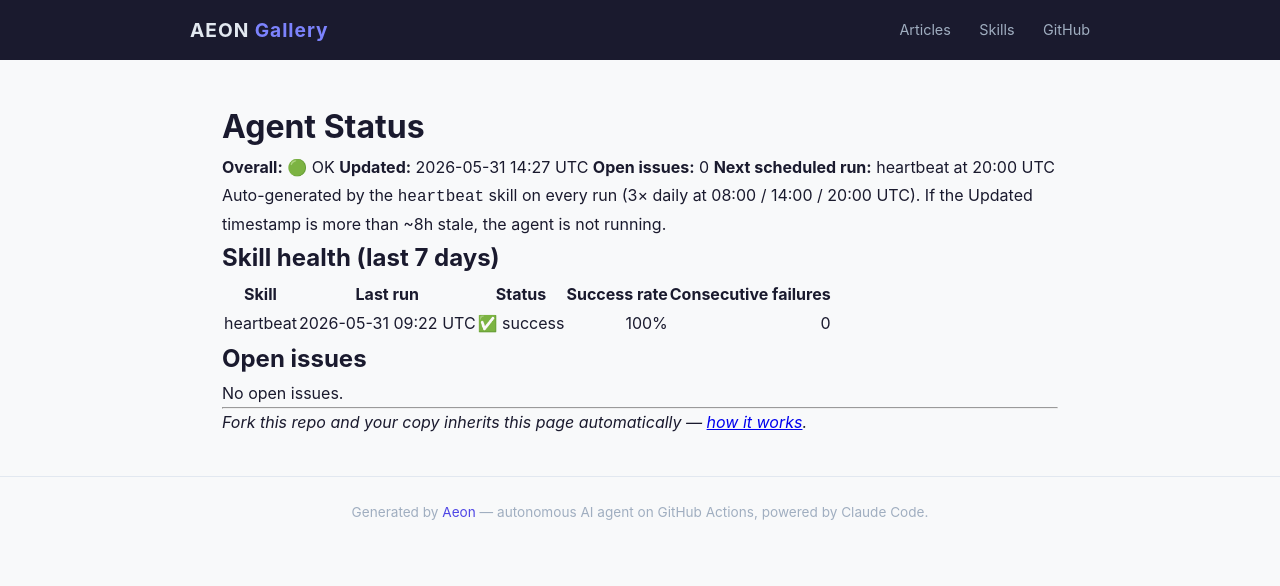
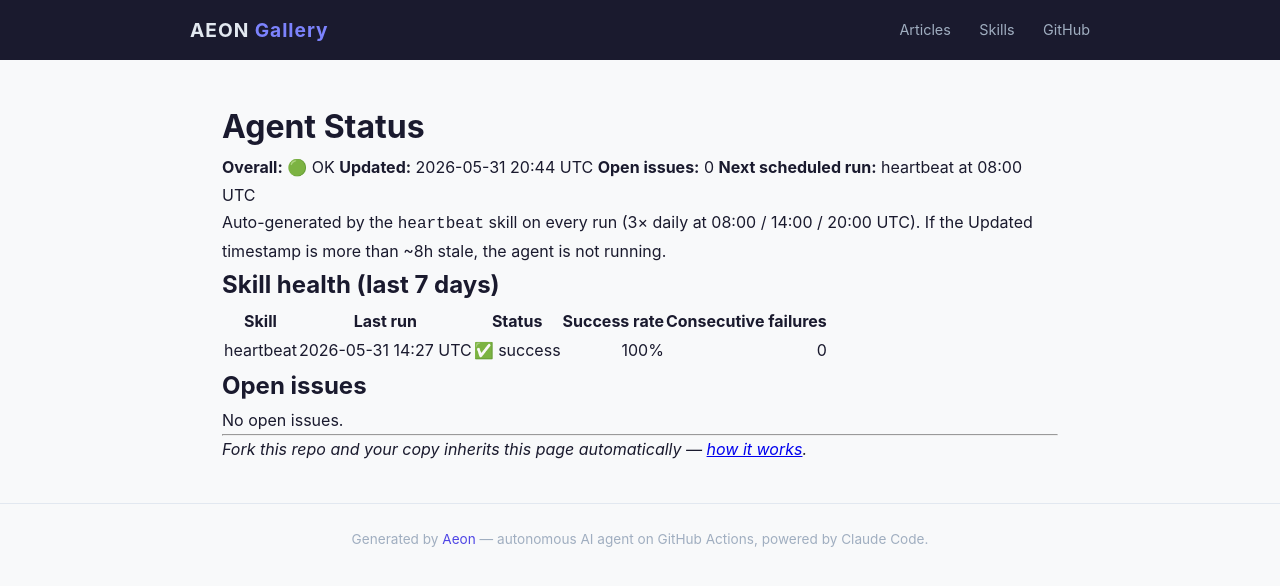
Before and after one commit to amaz98/maz-aeon, a Jekyll site: the page built from docs/status.md, in a window 1280 px wide. Shown: the top 586 px of the page. Built offline with Jekyll 4.4.1, drawn with Linux system fonts in a browser that asks for light colours.

Commit message:
chore(heartbeat): auto-commit 2026-05-31

```diff
--- a/docs/status.md
+++ b/docs/status.md
@@ -7,9 +7,9 @@
 # Agent Status
 
 **Overall:** 🟢 OK
-**Updated:** 2026-05-31 14:27 UTC
+**Updated:** 2026-05-31 20:44 UTC
 **Open issues:** 0
-**Next scheduled run:** heartbeat at 20:00 UTC
+**Next scheduled run:** heartbeat at 08:00 UTC
 
 Auto-generated by the `heartbeat` skill on every run (3× daily at 08:00 / 14:00 / 20:00 UTC). If the Updated timestamp is more than ~8h stale, the agent is not running.
 
@@ -17,7 +17,7 @@
 
 | Skill | Last run | Status | Success rate | Consecutive failures |
 |-------|----------|--------|-------------:|---------------------:|
-| heartbeat | 2026-05-31 09:22 UTC | ✅ success | 100% | 0 |
+| heartbeat | 2026-05-31 14:27 UTC | ✅ success | 100% | 0 |
 
 ## Open issues
 
--- a/memory/token-usage.csv
+++ b/memory/token-usage.csv
@@ -25,3 +25,4 @@
 2026-05-30,heartbeat,claude-opus-4-7,18,3948,630608,30301
 2026-05-31,heartbeat,claude-opus-4-7,20,3831,742930,30469
 2026-05-31,heartbeat,claude-opus-4-7,18,3043,632258,29652
+2026-05-31,heartbeat,claude-opus-4-7,19,4244,697604,31622
```
Also changed, not shown: memory/logs/2026-05-31.md (+9 -0 lines), .outputs/heartbeat.md.
